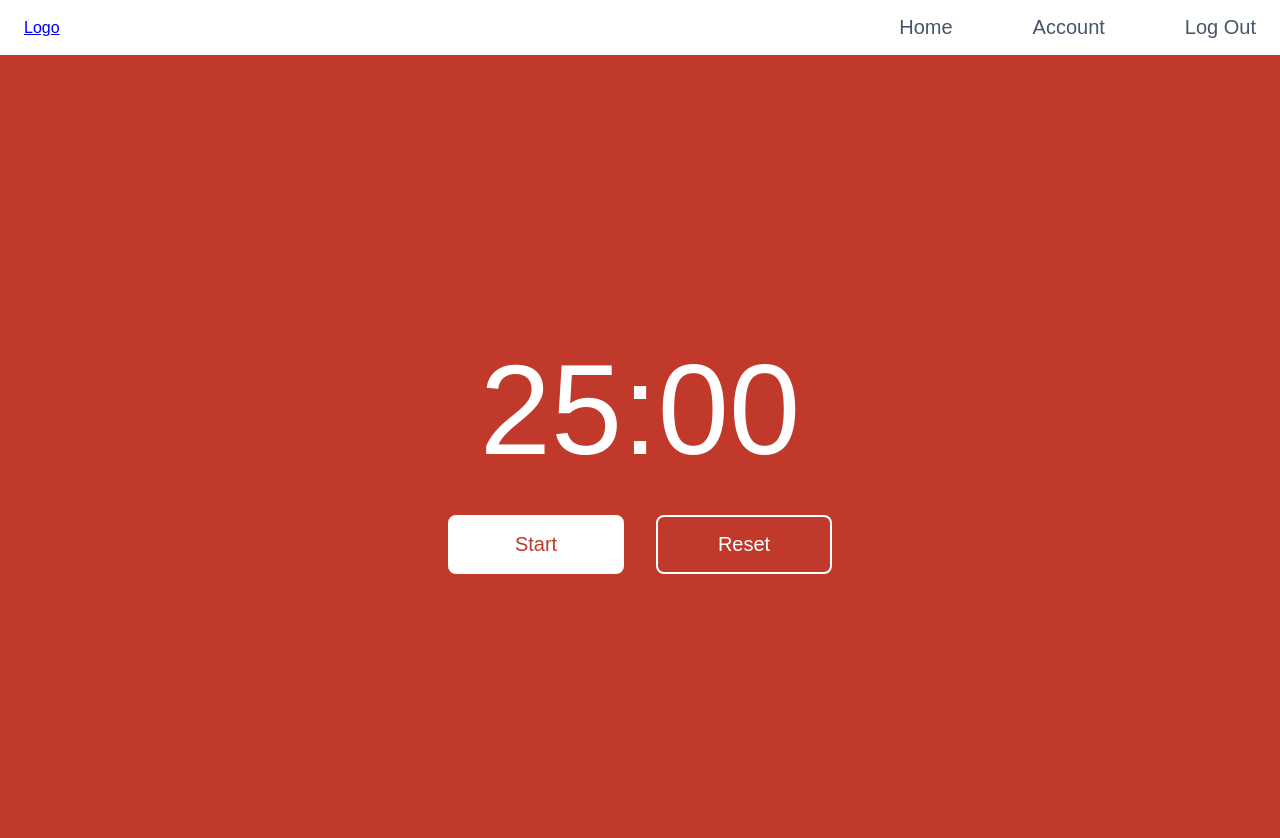
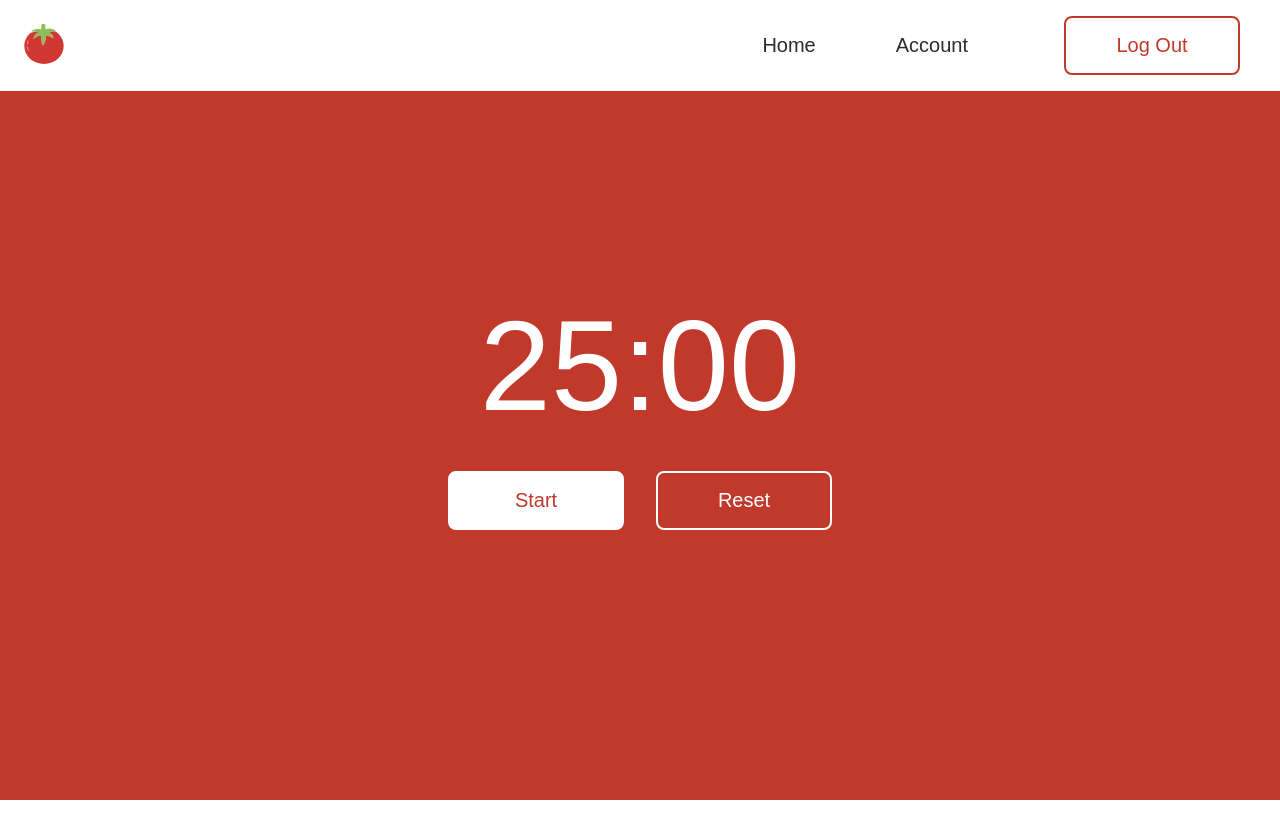
Before and after one commit to mattbcowan/Pomodoro-Challenge, a React (Create React App) app: page / in a window 1280 px wide. Shown: the top 838 px of the page. After the commit the page ends 800 px from the top, so only its background shows below. Built offline with nearby package versions, Linux system fonts and the light colour scheme.

Commit message:
Logout Button Adjusted. Add Tomato Icon

```diff
--- a/src/App.js
+++ b/src/App.js
@@ -2,10 +2,14 @@ import "./App.css";
 import styled from "styled-components";
 import { Navbar, Timer } from "./components/organisms";
 
-const Container = styled.div`
-  width: 100vw;
+const AppContainer = styled.div`
   height: 100vh;
   background-color: #c0392b;
+`;
+
+const Container = styled.div`
+  width: 100%;
+  height: 80%;
   display: flex;
   flex-direction: column;
   justify-content: center;
@@ -14,14 +18,14 @@ const Container = styled.div`
 
 const App = () => {
   return (
-    <div>
+    <AppContainer>
       <header className="App-header">
         <Navbar />
       </header>
       <Container>
         <Timer />
       </Container>
-    </div>
+    </AppContainer>
   );
 };
 
--- a/src/components/atoms/Button.jsx
+++ b/src/components/atoms/Button.jsx
@@ -18,12 +18,18 @@ const StyledButton = styled.button`
     border: 2px solid #fff;
     color: #c0392b;
   `}
+
+  ${props => props.inverted && css`
+    background: transparent;
+    border: 2px solid #c0392b;
+    color: #c0392b;
+  `}
 `
 
 
-const Button = ({ primary, children, onClick}) => {
+const Button = ({ primary, inverted, children, onClick}) => {
   return (
-    <StyledButton onClick={onClick} primary={primary}>{children}</StyledButton>
+    <StyledButton onClick={onClick} primary={primary} inverted={inverted}>{children}</StyledButton>
   );
 };
 
--- a/src/components/organisms/Navbar.jsx
+++ b/src/components/organisms/Navbar.jsx
@@ -1,17 +1,19 @@
 import React from 'react'
 import styled from 'styled-components'
+import {Button} from '../atoms'
 
 const StyledNav = styled.nav`
     display: flex;
     justify-content: space-between;
     align-items: center;
+    background-color: #fff;
     padding: 1rem 1.5rem;
 `
 
 const NavMenu = styled.ul`
     display: flex;
     justify-content: space-around;
-    justify-items: center;
+    align-items: center;
     list-style: none;
 
     @media (max-width: 768px) {
@@ -44,7 +46,7 @@ const NavItem = styled.li`
 const NavLink = styled.a`
     font-size: 1.25rem;
     font-weight: 400;
-    color: #475569;
+    color: #2c2c2c;
     text-decoration: none;
 `
 
@@ -78,6 +80,11 @@ const Hamburger = styled.div`
     }
 `
 
+const Logo = styled.img`
+    height: 48px;
+    width: 40px;
+`
+
 const HamburgerButton = () => {
     return (
         <Hamburger>
@@ -91,7 +98,7 @@ const HamburgerButton = () => {
 const Navbar = () => {
     return (
         <StyledNav>
-                <a href="/">Logo</a>
+                <a href="/"><Logo src={process.env.PUBLIC_URL + "/tomato.svg"} alt="A cartoon tomato" /></a>
                 <NavMenu>
                     <NavItem>
                         <NavLink href="">Home</NavLink>
@@ -100,7 +107,7 @@ const Navbar = () => {
                         <NavLink href="">Account</NavLink>
                     </NavItem>
                     <NavItem>
-                        <NavLink href="">Log Out</NavLink>
+                        <Button inverted>Log Out</Button>
                     </NavItem>
                 </NavMenu>
                 <HamburgerButton />
```
Also changed, not shown: public/tomato.svg (added).
